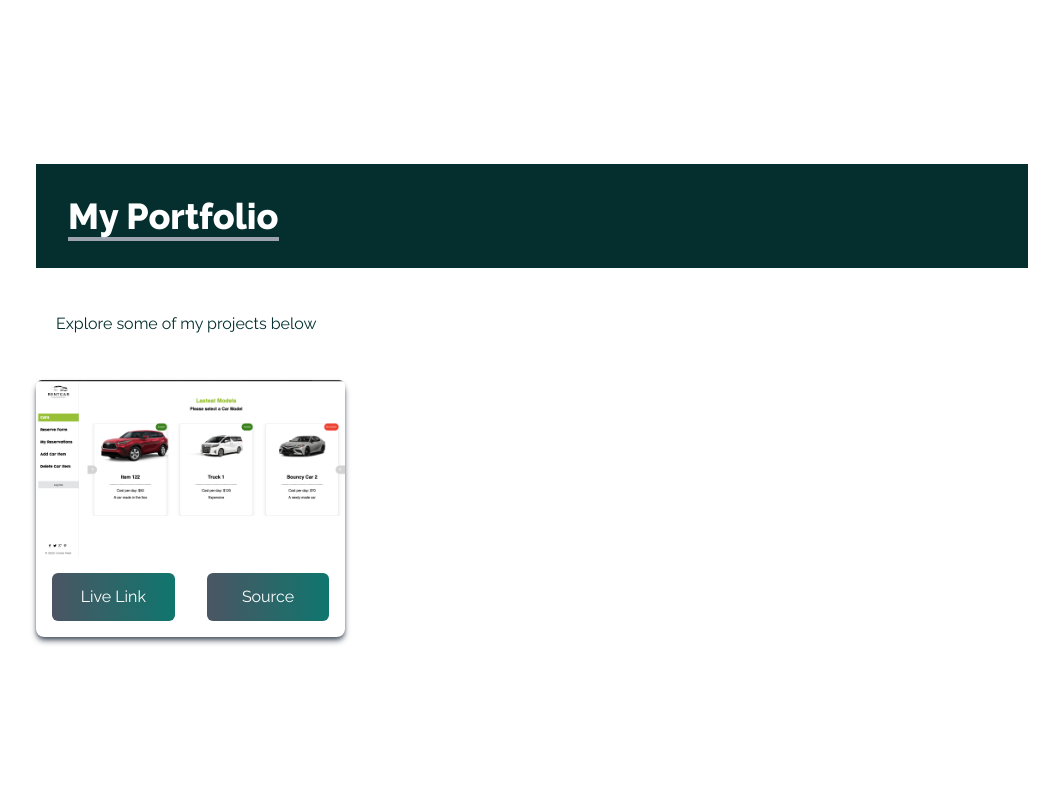
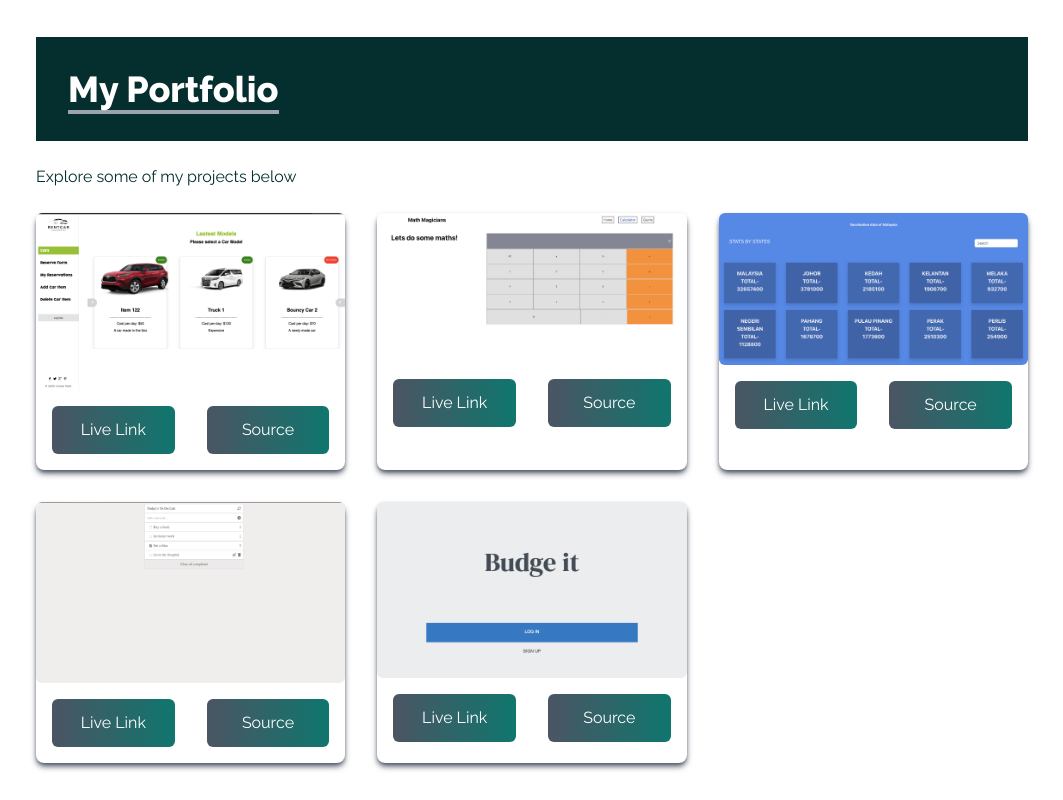
Before and after one commit to Armynerh/my-portfolio, a React (Create React App) app: page / in a window 1280 px wide. Shown: the part 1640-2440 px from the top of the page, without its empty margins (108-1171 px from the left). Built offline with nearby package versions, Linux system fonts and the light colour scheme.

Commit message:
add experience and porfolio

```diff
--- /dev/null
+++ b/src/components/Experience.jsx
@@ -0,0 +1,92 @@
+import React from 'react';
+import flask from '../assets/frameworks/flask.svg';
+import js from '../assets/frameworks/js.png';
+import python from '../assets/frameworks/python.png';
+import postgre from '../assets/frameworks/postgre.png';
+import github from '../assets/frameworks/github.png';
+import html5 from '../assets/frameworks/html5.png';
+import ruby from '../assets/frameworks/ruby.png';
+import structure from '../assets/frameworks/structure.png';
+import css from '../assets/frameworks/css.png';
+
+const Experience = () => {
+  const frameworks = [
+    {
+      id: 1,
+      src: html5,
+      title: 'HTML',
+      style: 'shadow-orange-500',
+    },
+    {
+      id: 2,
+      src: css,
+      title: 'CSS',
+      style: 'shadow-blue-500',
+    },
+    {
+      id: 3,
+      src: js,
+      title: 'Javascript',
+      style: 'shadow-yellow-500',
+    },
+    {
+      id: 4,
+      src: ruby,
+      title: 'Ruby on rails',
+      style: 'shadow-red-500',
+    },
+    {
+      id: 5,
+      src: python,
+      title: 'Python',
+      style: 'shadow-yellow-300',
+    },
+    {
+      id: 6,
+      src: structure,
+      title: 'React',
+      style: 'shadow-teal-700',
+    },
+    {
+      id: 7,
+      src: flask,
+      title: 'Flask',
+      style: 'shadow-gray-900',
+    },
+    {
+      id: 8,
+      src: postgre,
+      title: 'PosgreSQL',
+      style: 'shadow-sky-800',
+    },
+    {
+      id: 9,
+      src: github,
+      title: 'Github',
+      style: 'shadow-gray-900',
+    },
+  ];
+  return (
+    <div name="experience" className="w-full md:h-screen text-teal-950 sm:mt-10">
+      <div className="max-w-screen-lg p-4 mx-auto flex flex-col justify-center w-full h-full">
+        <div className="bg-teal-950 p-8 text-white">
+          <p className="text-4xl font-extrabold inline border-b-4 border-gray-400">My Experience</p>
+        </div>
+        <p className="py-6">  Here are some of the languages and Frameworks I&lsquo;ve used</p>
+        <div className="w-full grid grid-cols-2 sm:grid-cols-3 gap-8 px-12 py-8 sm:px-0">
+          {frameworks.map(({
+            id, src, title, style,
+          }) => (
+            <div key={id} className={`shadow-md shadow-gray-600 duration-500 hover:scale-105 py-2 rounded-lg text-center ${style}`}>
+              <img src={src} alt="" className="mx-auto  w-20 rounded-md" />
+              <p className="mt-4">{title}</p>
+            </div>
+          ))}
+        </div>
+
+      </div>
+    </div>
+  );
+};
+
+export default Experience;
--- a/src/components/Portfolio.jsx
+++ b/src/components/Portfolio.jsx
@@ -5,24 +5,52 @@ import math from '../assets/portfolio/math.png';
 import malay from '../assets/portfolio/malay.png';
 import todo from '../assets/portfolio/todo.png';
 
-const Portfolio = () => (
+const Portfolio = () => {
+  const projects = [
+    {
+      id: 1,
+      src: cruise,
+    },
+    {
+      id: 2,
+      src: math,
+    },
+    {
+      id: 3,
+      src: malay,
+    },
+    {
+      id: 4,
+      src: todo,
+    },
+    {
+      id: 5,
+      src: budget,
+    },
+  ];
+  return (
     <div name="portfolio" className="w-full md:h-screen text-teal-950 sm:mt-10">
       <div className="max-w-screen-lg p-4 mx-auto flex flex-col justify-center w-full h-full">
         <div className="bg-teal-950 p-8 text-white">
           <p className="text-4xl font-extrabold inline border-b-4 border-gray-400">My Portfolio</p>
         </div>
-      <p className="py-6 m-5">Explore some of my projects below</p>
+        <p className="py-6">Explore some of my projects below</p>
+
         <div className="grid sm:grid-cols-2 md:grid-cols-3 gap-8 px-12 sm:px-0">
-        <div className="shadow-md shadow-gray-600 rounded-lg">
-          <img src={cruise} alt="" className="rounded-md duration-200 hover:scale-105" />
+          {projects.map(({ id, src }) => (
+            <div key={id} className="shadow-md shadow-gray-600 rounded-lg">
+              <img src={src} alt="" className="rounded-md duration-200 hover:scale-105" />
               <div className="flex items-center justify-center">
                 <button type="button" className="w-1/2 px-6 py-3 m-4 duration-200 hover:scale-105 bg-gradient-to-r from-gray-600 to-teal-700 cursor-pointer text-white rounded-md">Live Link</button>
                 <button type="button" className="w-1/2 px-6 py-3 m-4 duration-200 hover:scale-105 bg-gradient-to-r from-gray-600 to-teal-700 cursor-pointer text-white rounded-md">Source</button>
               </div>
             </div>
+          ))}
         </div>
+
       </div>
     </div>
   );
+};
 
 export default Portfolio;
```
Lines whose indentation alone changed are shown as unchanged.
